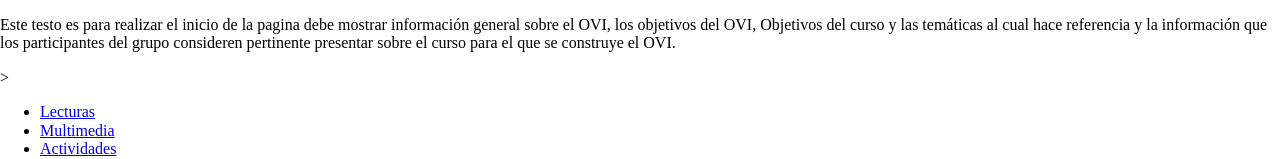
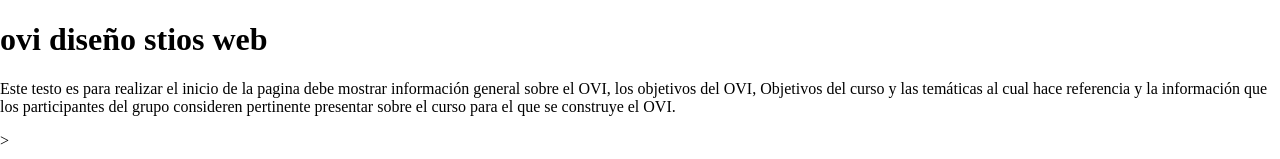
Before and after one commit to jairo3420beltran/dise-oweb2, a plain HTML site: page index.html in a window 1280 px wide. Shown: the top 159 px of the page. Drawn offline with nearby package versions, Linux system fonts and the light colour scheme.

Commit message:
comic5 jai
titulo

```diff
--- a/index.html
+++ b/index.html
@@ -6,6 +6,7 @@
 	<title>Mi primera HTML5C</title>
 </head>
 <body>
+	<h1>ovi diseño stios web</h1>
 
 <p> Este testo es para realizar el inicio de la pagina debe
 mostrar información general sobre el OVI, los objetivos del OVI,
```
